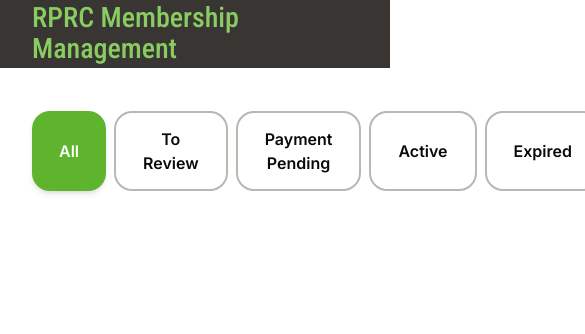
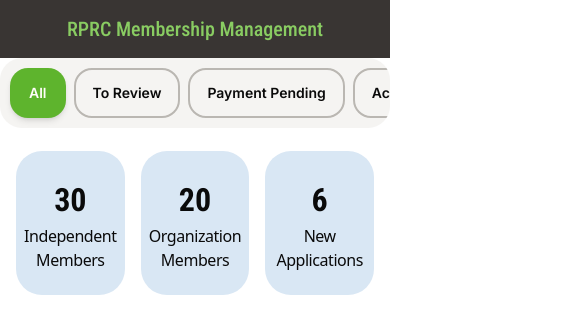
Before and after one commit to SFU-Blueprint/RPRC, a Next.js app: page /admin in a window 390 px wide. Shown: the top 334 px of the page, 585 px wide, since content can reach past the window. Built offline with nearby package versions, Linux system fonts and the light colour scheme.

Commit message:
feat: update statcards to new style

```diff
--- a/app/admin/const.ts
+++ b/app/admin/const.ts
@@ -51,7 +51,7 @@ export const ADMIN_DASHBOARD_MOCK = {
       value: 20,
     },
     {
-      label: 'New Applications Submitted',
+      label: 'New Applications',
       value: 6,
     },
   ],
--- a/app/admin/page.tsx
+++ b/app/admin/page.tsx
@@ -14,21 +14,22 @@ export default function AdminDashboard() {
   return (
     <>
       <AdminNavbar />
-      <div className="px-8">
+      <div className="md:px-7.25">
         <Tabs
           tabs={ADMIN_DASHBOARD_CONST.TABS}
           currentTab={currentTab}
           setCurrentTab={setCurrentTab}
           additionalClasses={{
-            wrapper: 'mt-[43px]',
+            wrapper: 'md:mt-[43px] p-[10px] md:p-0',
           }}
         />
-        {/* <div className="max-w-480 mx-auto px-8 md:px-14 xl:px-28">
-        <div className="mt-10 md:mt-15 flex justify-center gap-x-4 md:gap-x-8 lg:gap-x-12">
-          {ADMIN_DASHBOARD_MOCK.STAT_CARDS.map((card) => (
-            <StatCard key={card.label} label={card.label} value={card.value} />
-          ))}
-        </div>
+      </div>
+      <div className="px-4 md:px-8 mt-5.75 md:mt-10.5 flex justify-around gap-x-4 md:gap-x-6 w-full">
+        {ADMIN_DASHBOARD_MOCK.STAT_CARDS.map((card) => (
+          <StatCard key={card.label} label={card.label} value={card.value} />
+        ))}
+      </div>
+      {/* <div className="max-w-480 mx-auto px-8 md:px-14 xl:px-28">
 
         <AdminDashboardTable
           columns={ADMIN_DASHBOARD_CONST.TABLE_COLUMNS}
@@ -36,7 +37,6 @@ export default function AdminDashboard() {
           currentTab={currentTab}
         />
       </div> */}
-      </div>
     </>
   );
 }
--- a/components/AdminNavbar.tsx
+++ b/components/AdminNavbar.tsx
@@ -4,15 +4,15 @@ export default function AdminNavbar() {
   return (
     <div
       className="
-          h-17 bg-[#393533]
-          sticky top-0 z-50 w-full flex items-center
+          h-14.5 md:h-17 bg-[#393533] sticky top-0 z-50 w-full
+          flex items-center justify-center md:justify-start
         "
     >
       <p
         className={`
-            ${robotoCondensed.className} pl-8
-            font-medium text-[#89CC62]
-            text-[28px] leading-[1.1]
+            ${robotoCondensed.className}
+            md:pl-8 font-medium text-[#89CC62]
+            text-[20px] md:text-[28px] leading-[1.1]
           `}
       >
         RPRC Membership Management
--- a/components/StatCard.tsx
+++ b/components/StatCard.tsx
@@ -1,4 +1,4 @@
-import { inter } from '@/app/fonts';
+import { inter, robotoCondensed } from '@/app/fonts';
 
 type StatCardProps = {
   label: string;
@@ -8,12 +8,15 @@ type StatCardProps = {
 export default function StatCard({ label, value }: StatCardProps) {
   return (
     <div
-      className={`min-w-30 md:min-w-50 lg:min-w-70 h-36 md:h-62.5 bg-[#D4D0CA] rounded-[25px] border-4 border-[#CEC8B9] ${inter.className} flex flex-col items-center justify-center text-center gap-x-2`}
+      className={`flex-1 h-36 md:h-62.5 bg-[#D9E7F4] rounded-4xl flex flex-col items-center justify-center text-center py-6`}
     >
-      <p className="font-bold text-[32px] md:text-[60px] lg:text-[80px] xl:text-[100px] ">
-        {value}
+      <p className="font-bold text-[32px] md:text-[60px] lg:text-[80px] xl:text-[100px]">
+        <span className={`${robotoCondensed.className} md:hidden`}>
+          {value}
+        </span>
+        <span className={`${inter.className} hidden md:inline`}>{value}</span>
       </p>
-      <p className="font-normal text-[14px] md:text-[20px] lg:text-[24px] px-4 lg:px-12 lg:pb-6 leading-4 md:leading-normal">
+      <p className="font-normal text-[16px] md:text-[20px] leading-normal md:leading-7.5 tracking-[-0.45px] px-2">
         {label}
       </p>
     </div>
--- a/components/Tabs.tsx
+++ b/components/Tabs.tsx
@@ -22,7 +22,9 @@ export default function Tabs({
 }: TabsProps) {
   return (
     <div
-      className={`${inter.className} ${additionalClasses?.wrapper} flex gap-x-2`}
+      className={`${inter.className} ${additionalClasses?.wrapper} flex gap-x-2
+      overflow-x-auto scrollbar-hide rounded-3xl md:rounded-none bg-[#F5F4F2] md:bg-transparent
+      `}
     >
       {tabs.map((tab) => {
         const isActive = tab.value === currentTab.value;
@@ -32,8 +34,8 @@ export default function Tabs({
             key={tab.value}
             onClick={() => setCurrentTab(tab)}
             className={`
-							cursor-pointer font-semibold text-[16px] px-6.75 py-3.5 rounded-2xl border-2 border-[#BAB7B2]
-							${isActive ? 'bg-[#5EB42D] border-none text-[#FFFDFA] shadow-[0px_2px_4px_-2px_#0000001A,0px_4px_6px_-1px_#0000001A]' : ''}
+							cursor-pointer font-semibold text-[14px] md:text-[16px] px-4.25 md:px-6.75 py-3.25 md:py-3.5 rounded-2xl border-2 border-[#BAB7B2] text-nowrap leading-5
+							${isActive ? 'bg-[#5EB42D] border-transparent text-[#FFFDFA] shadow-[0px_2px_4px_-2px_#0000001A,0px_4px_6px_-1px_#0000001A]' : ''}
 						`}
           >
             {tab.label}
```
